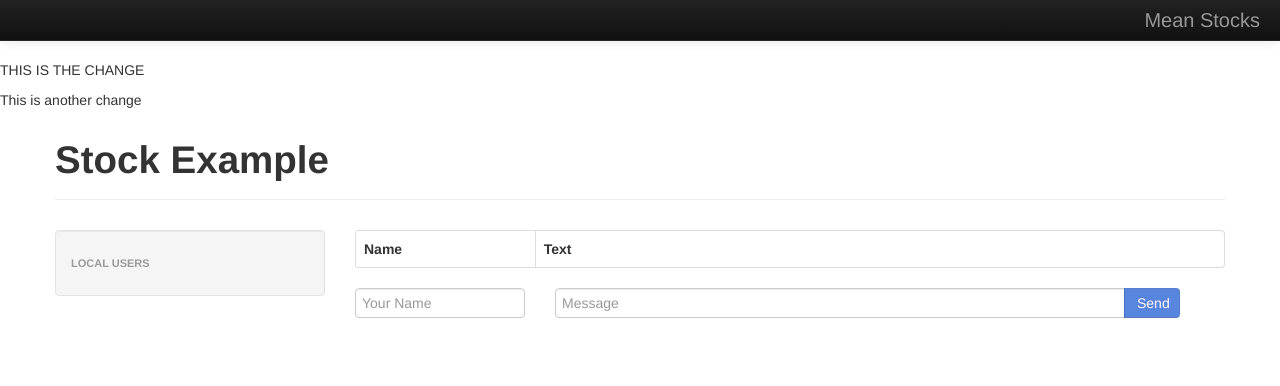
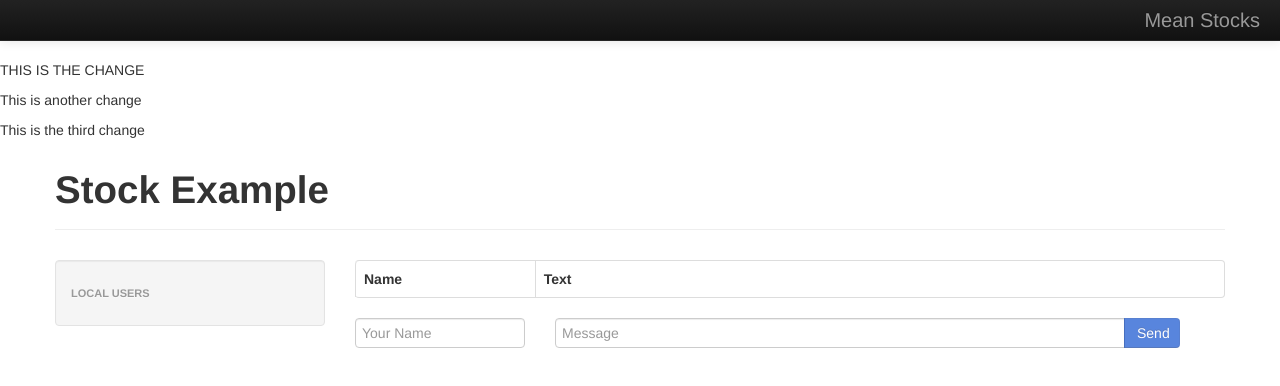
Before and after one commit to BlueSurfRhino/mean-stock, a website: page client/index.html in a window 1280 px wide. Drawn offline with nearby package versions, Linux system fonts and the light colour scheme; no server answers.

Commit message:
this is the third change

```diff
--- a/client/index.html
+++ b/client/index.html
@@ -48,6 +48,7 @@
   <body>
   <p> THIS IS THE CHANGE</p>
   <p> This is another change</p>
+  <p> This is the third change</p>
     <div class="container" ng-controller="ChatController">
       <div class="navbar navbar-fixed-top navbar-inverse">
         <div class="navbar-inner">
```
